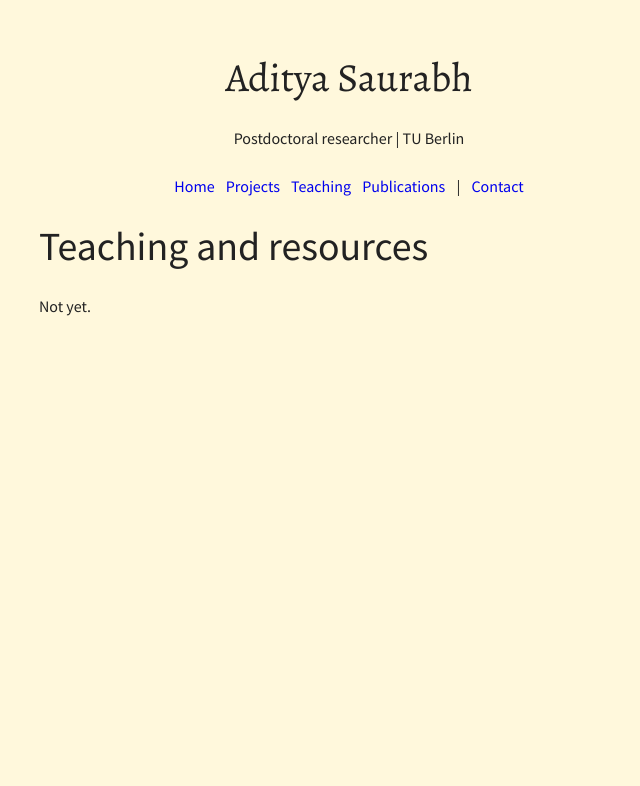
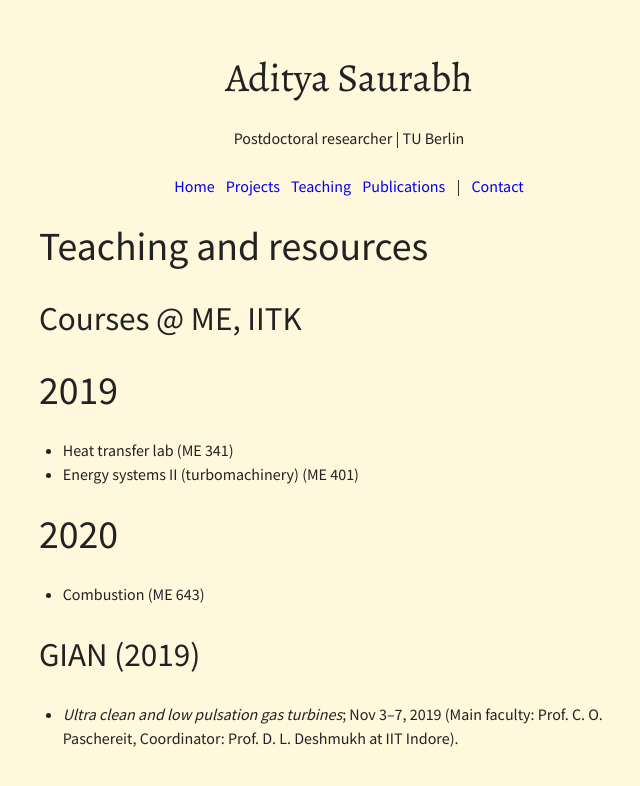
Before and after one commit to adisaurabh/adisaurabh.github.io, a Jekyll site: the page built from content/teaching/teaching.md, in a window 1280 px wide. Shown: the top 786 px of the page, without its empty margins (291-931 px from the left). Built offline with Jekyll 4.4.1, drawn with Linux system fonts in a browser that asks for light colours.

Commit message:
reseracherid, main page

```diff
--- a/content/teaching/teaching.md
+++ b/content/teaching/teaching.md
@@ -3,4 +3,22 @@
 title: Teaching and resources
 ---
 
-Not yet.
+Courses @ ME, IITK
+---
+
+2019
+===
+
+- Heat transfer lab (ME 341)
+- Energy systems II (turbomachinery) (ME 401)
+
+2020
+===
+
+- Combustion (ME 643)
+
+GIAN (2019)
+---
+
+- _Ultra clean and low pulsation gas turbines_; Nov 3--7, 2019 (Main faculty:
+    Prof. C. O. Paschereit, Coordinator: Prof. D. L. Deshmukh at IIT Indore).
```
Also changed, not shown: _layouts/home.html (+4 -3 lines), content/contact.md (+1 -2 lines), content/projects/projects.md (+4 -1 lines), content/publications/publications.md (+1 -9 lines).
